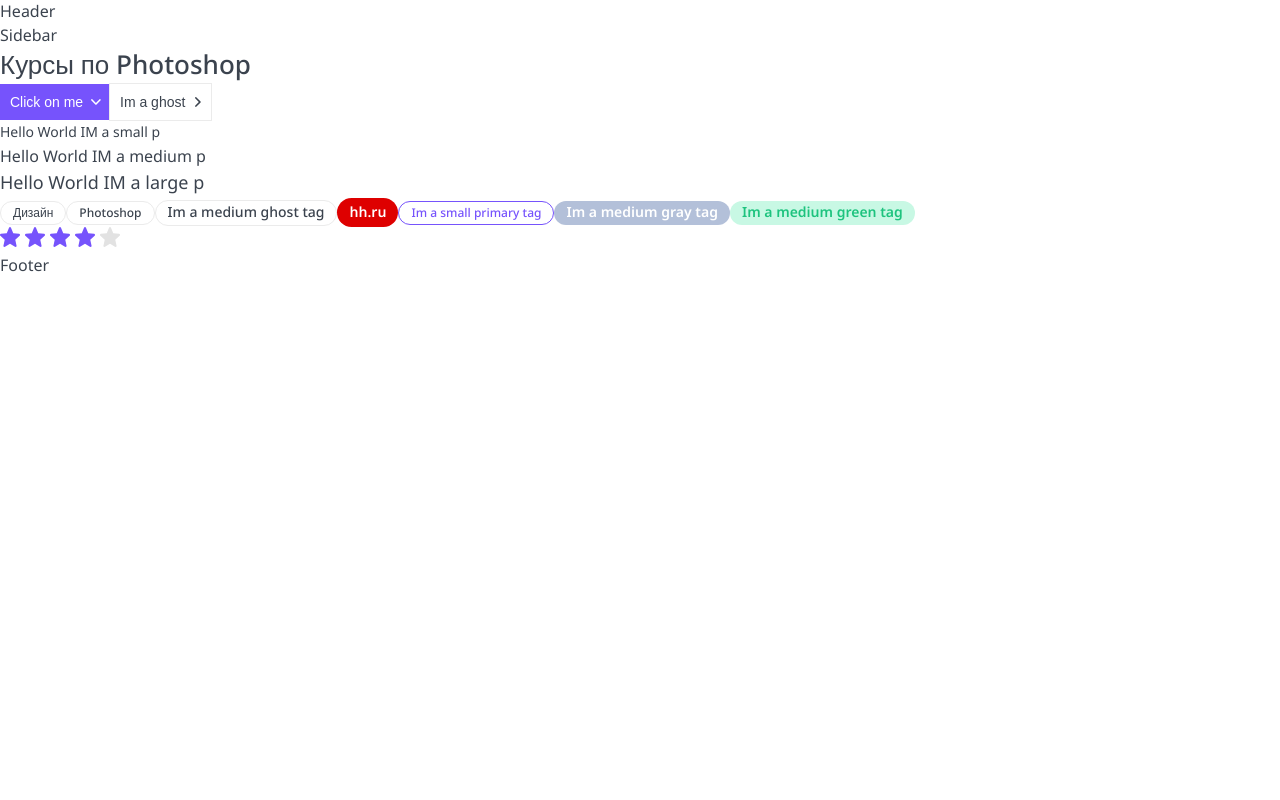
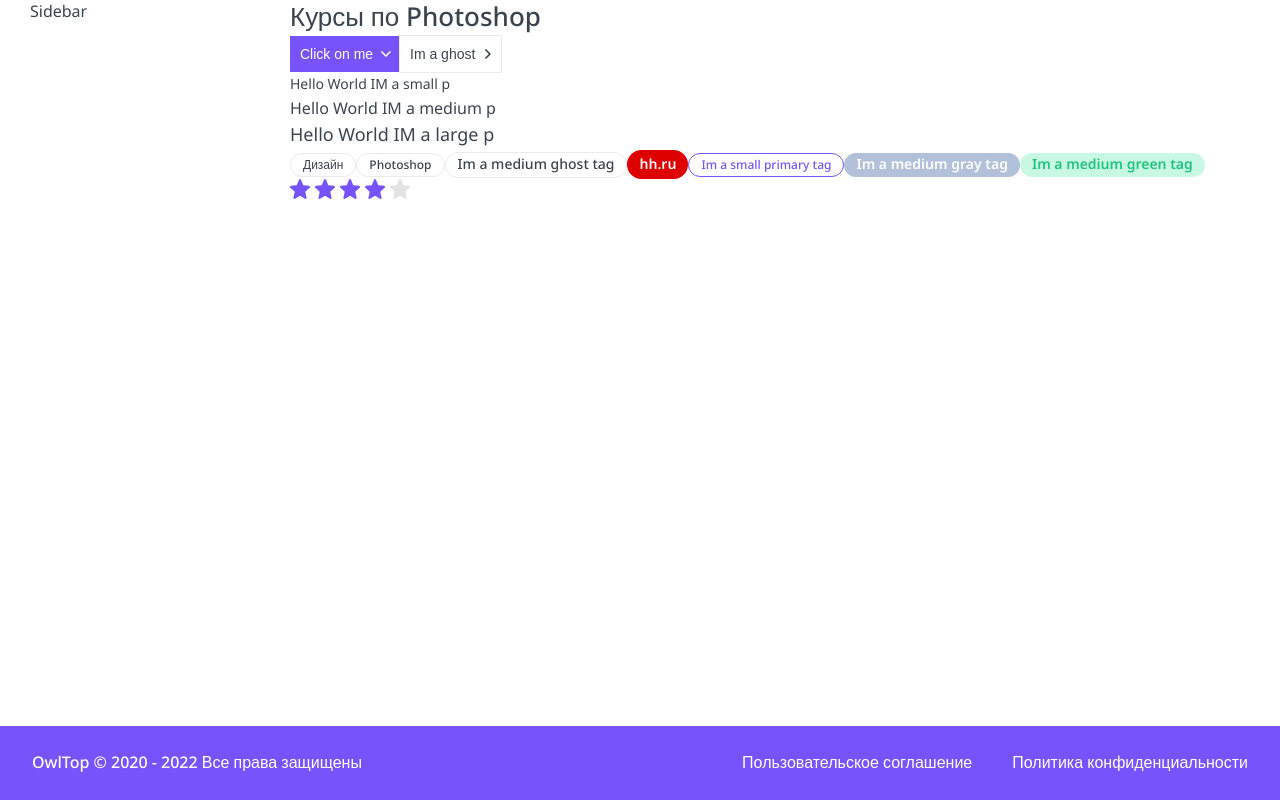
Before and after one commit to sudacTudak/my-owl-top, a Next.js app: page / in a window 1280 px wide. Built offline with nearby package versions, Linux system fonts and the light colour scheme.

Commit message:
Stylization Layout, Footer

```diff
--- a/Layout/Footer/Footer.module.scss
+++ b/Layout/Footer/Footer.module.scss
@@ -0,0 +1,46 @@
+.footer {
+	display: grid;
+	grid-template-columns: 1fr auto;
+	padding: 25px 32px;
+	background-color: var(--primary);
+}
+
+.text {
+	color: var(--white);
+	font-size: 16px;
+	font-weight: 500;
+	line-height: calc(22 / 16);
+}
+
+.linksList {
+	display: flex;
+	margin: 0;
+	padding: 0;
+
+	&__item {
+		text-align: center;
+
+		&:not(:last-child) {
+			margin-right: 40px;
+		}
+	}
+
+	&__link {
+		&:hover {
+			color: var(--gray-light);
+		}
+	}
+}
+
+@media (max-width: 940px) {
+	.footer {
+		grid-template-columns: 1fr;
+		gap: 10px 0;
+		justify-content: center;
+
+		&__column {
+			display: flex;
+			justify-content: center;
+		}
+	}
+}
--- a/Layout/Footer/Footer.tsx
+++ b/Layout/Footer/Footer.tsx
@@ -1,10 +1,22 @@
 import { FooterProps } from "./Footer.props";
 import styles from './Footer.module.scss';
+import cn from "classnames";
+import { format } from 'date-fns';
 
-export const Footer = ({...props}: FooterProps): JSX.Element => {
+export const Footer = ({className, ...props}: FooterProps): JSX.Element => {
   return (
-    <footer {...props}>
-      Footer
+    <footer className={cn(styles.footer, className)} {...props}>
+      <div className={styles.footer__column}>
+        <span className={cn(styles.text, styles.footer__copyright)}>OwlTop © 2020 - {format(new Date(), 'yyyy')} Все права защищены</span>
+      </div>
+      <ul className={cn(styles.footer__column, styles.linksList)}>
+        <li className={styles.linksList__item}>
+          <a href="#" className={cn(styles.text, styles.linksList__link)}>Пользовательское соглашение</a>
+        </li>
+        <li className={styles.linksList__item}>
+          <a href="#" className={cn(styles.text, styles.linksList__link)}>Политика конфиденциальности</a>
+        </li>
+      </ul>
     </footer>
   );
 };
--- a/Layout/Layout.module.scss
+++ b/Layout/Layout.module.scss
@@ -0,0 +1,47 @@
+.wrapper {
+	display: grid;
+	grid-template-areas:
+		". header header ."
+		". sidebar main ."
+		"footer footer footer footer";
+	grid-template-rows: auto 1fr auto;
+	grid-template-columns: auto 230px minmax(320px, 1200px) auto;
+	gap: 0 30px;
+	width: 100%;
+	min-height: 100vh;
+}
+
+.header {
+	display: none;
+	grid-area: header;
+}
+
+.sidebar {
+	grid-area: sidebar;
+}
+
+.main {
+	grid-area: main;
+}
+
+.footer {
+	grid-area: footer;
+}
+
+@media (max-width: 768px) {
+	.wrapper {
+		grid-template-columns: minmax(320px, 1fr);
+		grid-template-areas:
+			"header"
+			"main"
+			"footer";
+	}
+
+	.sidebar {
+		display: none;
+	}
+
+	.header {
+		display: block;
+	}
+}
--- a/Layout/Layout.props.ts
+++ b/Layout/Layout.props.ts
@@ -1,4 +1,4 @@
-import { DetailedHTMLProps, HTMLAttributes, ReactNode } from 'react';
+import { ReactNode } from 'react';
 
 export interface LayoutProps {
   children: ReactNode;
--- a/Layout/Layout.tsx
+++ b/Layout/Layout.tsx
@@ -7,17 +7,13 @@ import { FunctionComponent } from "react";
 
 const Layout = ({ children }: LayoutProps): JSX.Element => {
   return (
-    <div className='wrapper'>
-      <div className="content">
-        <Header/>
-        <div>
-          <Sidebar/>
-          <main>
-            {children}
-          </main>
-        </div>
-      </div>
-      <Footer/>
+    <div className={styles.wrapper}>
+      <Header className={styles.header}/>
+      <Sidebar className={styles.sidebar}/>
+      <main className={styles.main}>
+        {children}
+      </main>
+      <Footer className={styles.footer}/>
     </div>
   );
 };
--- a/package.json
+++ b/package.json
@@ -11,6 +11,7 @@
   },
   "dependencies": {
     "classnames": "^2.3.1",
+    "date-fns": "^2.28.0",
     "next": "12.1.5",
     "react": "18.0.0",
     "react-dom": "18.0.0"
--- a/pages/_app.tsx
+++ b/pages/_app.tsx
@@ -8,6 +8,9 @@ function MyApp({ Component, pageProps }: AppProps): JSX.Element {
       <Head>
         <title>My OWL Top</title>
         <link rel="icon" href="/favicon.ico" />
+        <meta http-equiv="X-UA-Compatible" content="IE=edge"/>
+        <meta name="viewport" content="width=device-width, initial-scale=1.0"/>
+        <meta name="theme-color" content="#111111"></meta>
       </Head>
       <Component {...pageProps} />
     </>
--- a/styles/globals.scss
+++ b/styles/globals.scss
@@ -1,10 +1,18 @@
 @use "./fonts.scss";
 @use "./vars.scss";
 
+* {
+	box-sizing: border-box;
+}
+
 html,
 body {
+	width: 100%;
+	height: auto;
+	min-height: 100%;
 	margin: 0;
 	padding: 0;
+	overflow: hidden;
 	background-color: var(--white);
 	color: var(--black);
 	font-family: NotoSans, sans-serif;
@@ -16,10 +24,6 @@ a {
 	text-decoration: none;
 }
 
-* {
-	box-sizing: border-box;
-}
-
 ul,
 ol {
 	list-style: none;
```
Also changed, not shown: 1 other file (tests, documents, lock files or other folders).
